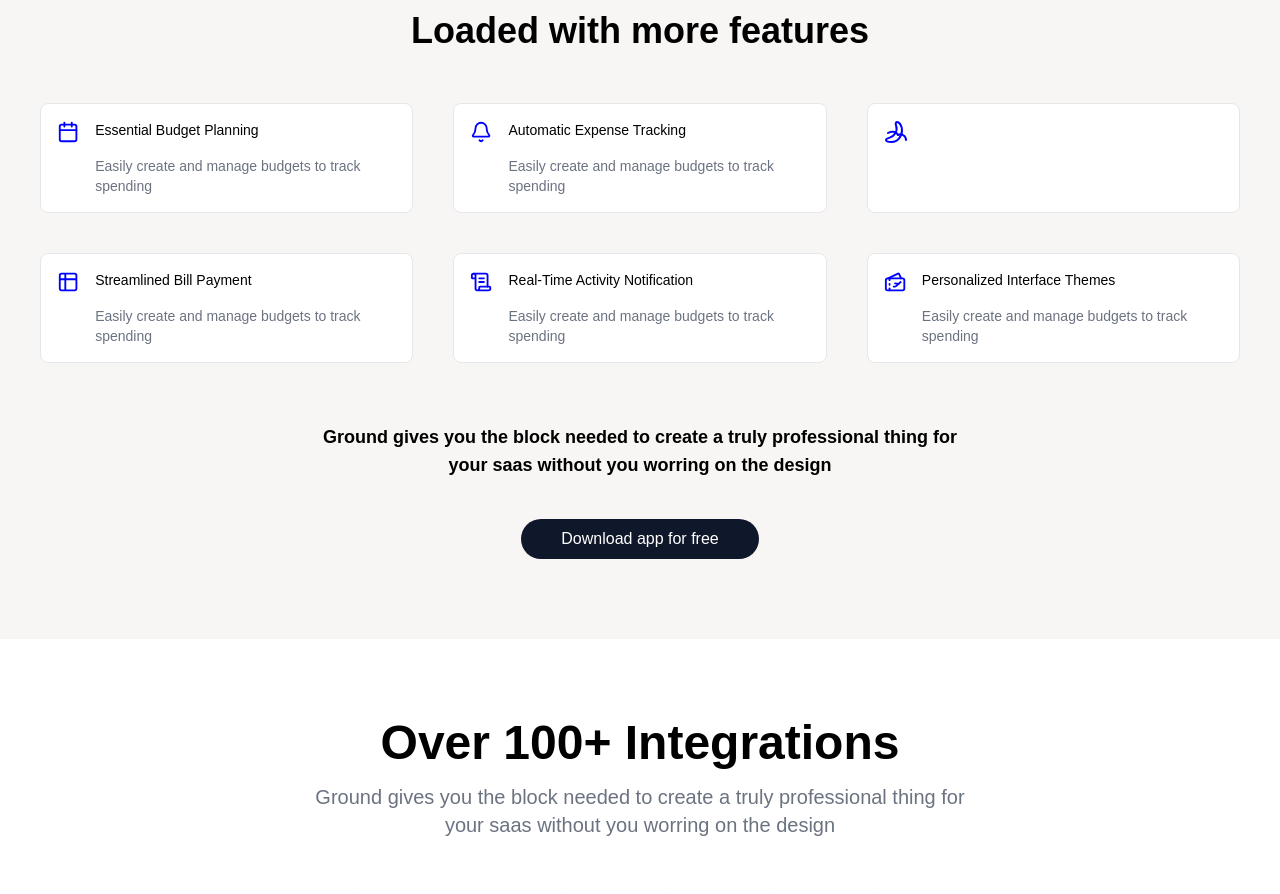
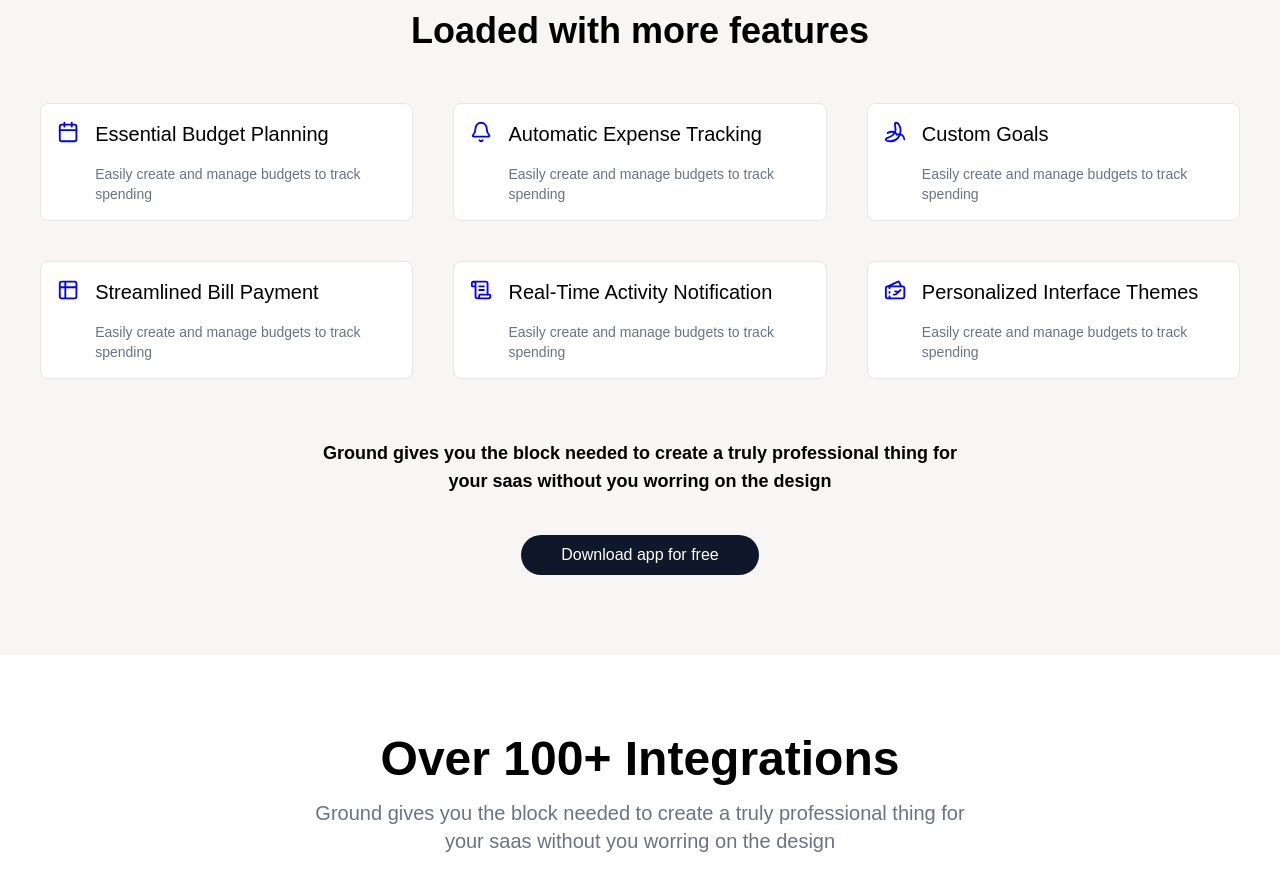
Before and after one commit to Grace422/GroundUi, a Next.js app: page / in a window 1280 px wide. Shown: the part 4260-5154 px from the top of the page. Built offline with nearby package versions, Linux system fonts and the light colour scheme.

Commit message:
added changes

```diff
--- a/src/app/features.tsx
+++ b/src/app/features.tsx
@@ -11,7 +11,7 @@ const Features = () => {
           >
             <feature.icon color='blue'/>
             <div className="flex flex-col items-start gap-4">
-              <h3 className="text-sm">{feature.title}</h3>
+              <h3 className="text-sm lg:text-xl">{feature.title}</h3>
               <p className="text-gray-500 text-start text-sm md:text-lg lg:text-sm">
                 {feature.text}
               </p>
--- a/src/app/index.tsx
+++ b/src/app/index.tsx
@@ -12,7 +12,9 @@ export const Icons = [
         title:"Automatic Expense Tracking"
     },
     {
-        icon: Banana
+        icon: Banana,
+        text:"Easily create and manage budgets to track spending",
+        title:"Custom Goals"
     },
     {
         icon: Table2,
```
